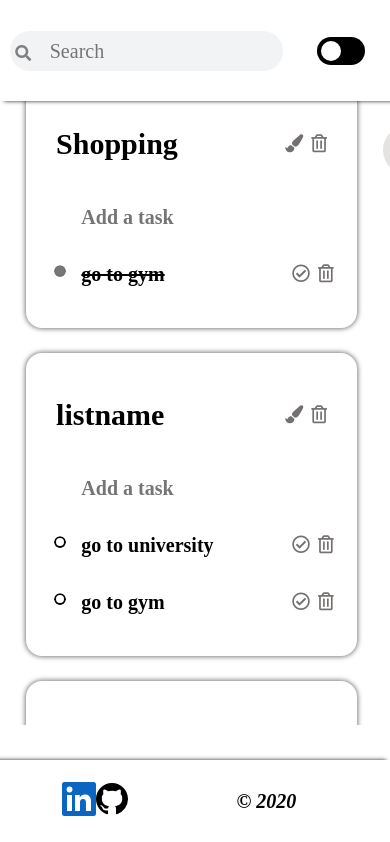
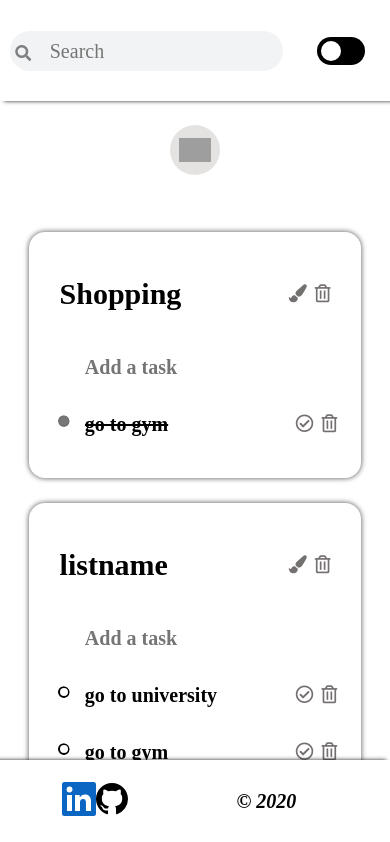
Before and after one commit to hassanelnajjar/Hassan-react-Todo, a React (Create React App) app: page / in a window 390 px wide. Shown: the top 842 px of the page. Built offline with nearby package versions, Linux system fonts and the light colour scheme; grey boxes are pictures that could not be loaded; the HTML template or start-up script is replaced by a standard one.

Commit message:
finish responsive on iphone safari and chrome

```diff
--- a/src/App.css
+++ b/src/App.css
@@ -11,8 +11,9 @@
 	--light-gray-color: rgb(229, 226, 226);
 }
 .AppContainer {
-	width: 100vw;
-	height: 100vh;
+	width: 100%;
+	min-height: max-content;
+	overflow: visible;
 }
 
 .AppContainer[data-theme='light'] {
--- a/src/App.js
+++ b/src/App.js
@@ -12,7 +12,9 @@ export default class App extends Component {
 		const {
 			target: { value },
 		} = event;
-		if (value.trim() === '') return;
+		// if (value.trim() === ' ') {
+		// 	return;
+		// }
 		return this.setState((prevState) => ({
 			lists: [
 				...prevState.lists.filter((list) => list.id !== listId),
--- a/src/component/Container/style.css
+++ b/src/component/Container/style.css
@@ -49,17 +49,27 @@
 }
 
 @media only screen and (max-width: 600px) {
+	.Container-Buttons {
+		order: 1;
+		height: 100px;
+	}
 	.Container-Div {
-		flex-direction: column;
-		justify-content: flex-start;
-		align-items: center;
-		flex-wrap: wrap;
-		padding-top: 50px;
-	}
-	.Container-Lists {
+		box-sizing: border-box;
 		flex-direction: column;
 		justify-content: flex-start;
 		align-items: center;
 		flex-wrap: nowrap;
+		overflow: visible;
+		min-height: fit-content;
+	}
+
+	.Container-Lists {
+		order: 2;
+		min-height: fit-content;
+		flex-direction: column;
+		justify-content: flex-start;
+		align-items: center;
+		flex-wrap: nowrap;
+		overflow: visible;
 	}
 }
--- a/src/component/List/index.js
+++ b/src/component/List/index.js
@@ -10,6 +10,7 @@ export default class List extends Component {
 			random: '',
 		},
 	};
+
 	changeColor = () => {
 		const randomColor = Math.floor(Math.random() * 16777215).toString(16);
 		this.setState((prevState) => ({
--- a/src/component/List/style.css
+++ b/src/component/List/style.css
@@ -121,7 +121,7 @@
 
 @media only screen and (max-width: 600px) {
 	.List-div {
-		height: auto;
+		min-height: auto;
 		width: 90%;
 		margin-bottom: 15px;
 		padding: 0.5rem 0.5rem 1.5rem 0.5rem;
@@ -131,13 +131,12 @@
 		padding: 0.5rem 0;
 	}
 	.List-Tasks-Container {
-		height: auto;
 		width: 90%;
+		min-height: 10px;
 		display: flex;
+		flex-wrap: nowrap;
 		flex-direction: column;
 		align-items: center;
 		justify-content: flex-start;
-		--webkit-gap: 0.5rem;
-		gap: 0.5rem;
 	}
 }
--- a/src/index.css
+++ b/src/index.css
@@ -1,6 +1,22 @@
+body {
+	width: 100vw;
+	min-height: fit-content;
+	overflow: auto;
+}
 #root {
+	width: 100%;
+	min-height: fit-content;
 	position: relative;
-	width: 100vw;
-	max-height: 100vh;
 	overflow: hidden;
 }
+
+@media only screen and (max-width: 600px) {
+	body {
+		min-height: fit-content;
+		overflow: visible;
+	}
+	#root {
+		min-height: fit-content;
+		overflow: visible;
+	}
+}
```
Also changed, not shown: 1 other file (tests, documents, lock files or other folders).
